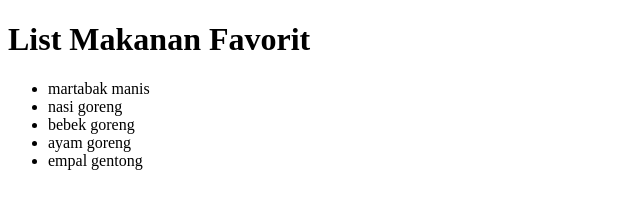
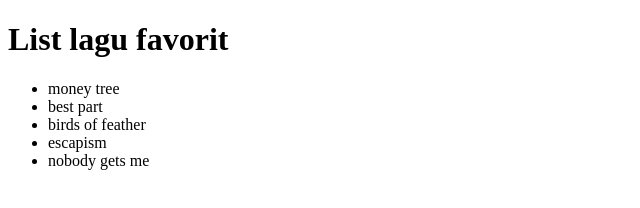
Before and after one commit to Nathannnn19/pplg1_testbranch, a plain HTML site: page index.html in a window 1280 px wide. Shown: the whole page, without its empty margins (0-640 px from the left). Drawn offline with Linux system fonts and the light colour scheme.

Commit message:
commit kedua

```diff
--- a/index.html
+++ b/index.html
@@ -6,13 +6,13 @@
     <title>Document</title>
   </head>
   <body>
-    <h1>List Makanan Favorit</h1>
+    <h1>List lagu favorit</h1>
     <ul>
-      <li>martabak manis</li>
-      <li>nasi goreng</li>
-      <li>bebek goreng</li>
-      <li>ayam goreng</li>
-      <li>empal gentong</li>
+      <li>money tree</li>
+      <li>best part</li>
+      <li>birds of feather</li>
+      <li>escapism</li>
+      <li>nobody gets me</li>
     </ul>
   </body>
 </html>
```
